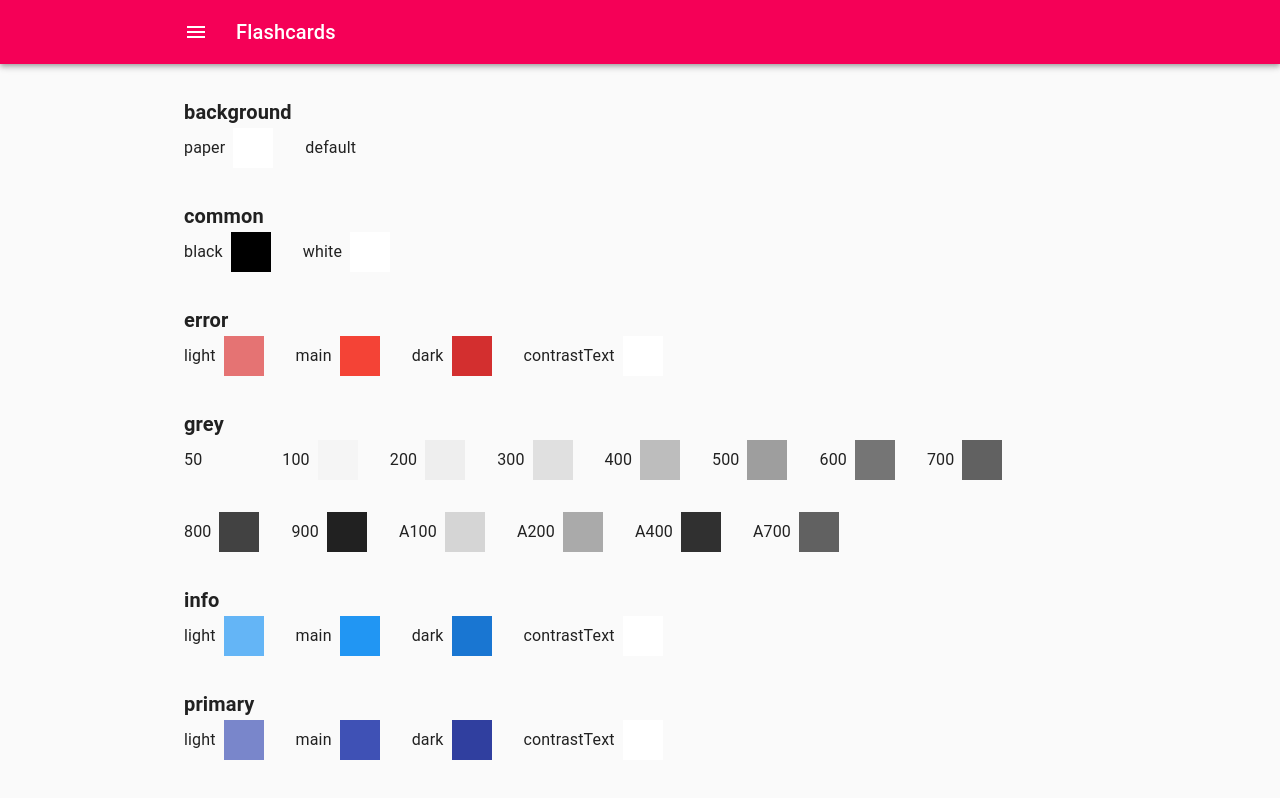
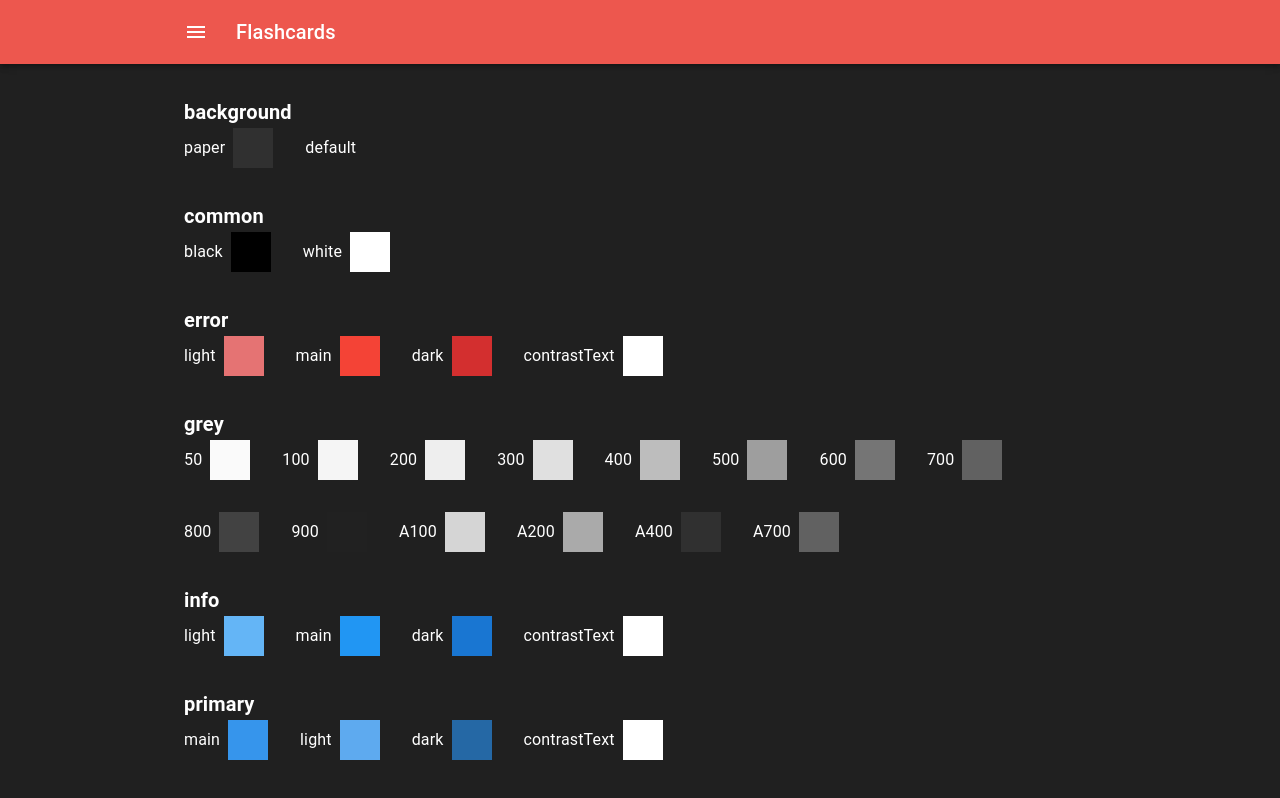
Before and after one commit to marciorasf/hippocards-web, a React (Create React App) app: page /dev/palette in a window 1280 px wide. Shown: the top 798 px of the page. Built offline with nearby package versions, Linux system fonts and the light colour scheme; no server answers.

Commit message:
add theme colors

```diff
--- /dev/null
+++ b/src/@types/createPalette.d.ts
@@ -0,0 +1,11 @@
+import { PaletteColor } from "@material-ui/core/styles/createPalette"
+
+declare module "@material-ui/core/styles/createPalette" {
+  interface PaletteOptions {
+    header?: PaletteColorOptions
+  }
+
+  interface Palette {
+    header: PaletteColor
+  }
+}
--- a/src/styles/theme.ts
+++ b/src/styles/theme.ts
@@ -1,5 +1,22 @@
 import { createMuiTheme } from "@material-ui/core/styles"
 
-const theme = createMuiTheme({})
+const theme = createMuiTheme({
+  palette: {
+    type: "dark",
+    primary: {
+      main: "#3695EC",
+    },
+    secondary: {
+      main: "#ED574E",
+    },
+    background: {
+      paper: "#303030",
+      default: "#202020",
+    },
+    header: {
+      main: "#1D1D1D",
+    },
+  },
+})
 
 export default theme
```
